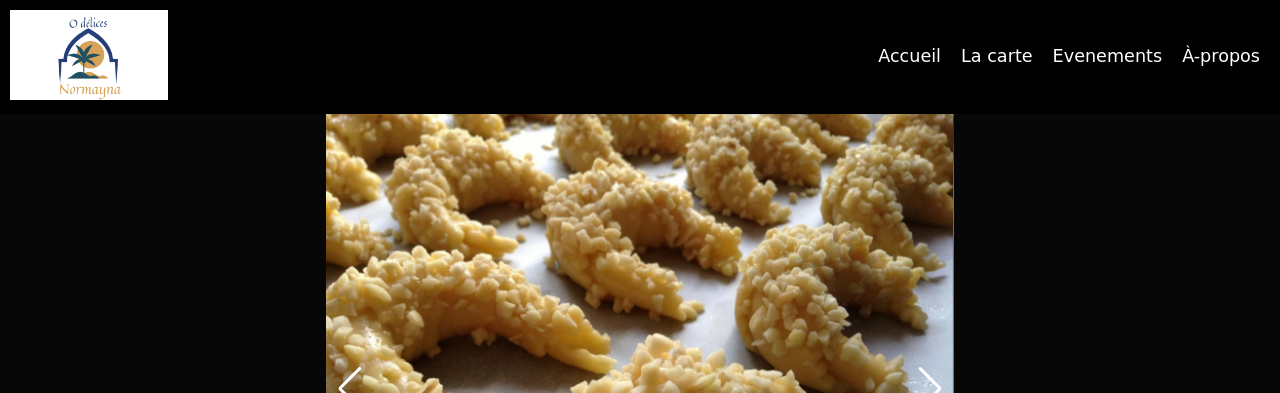
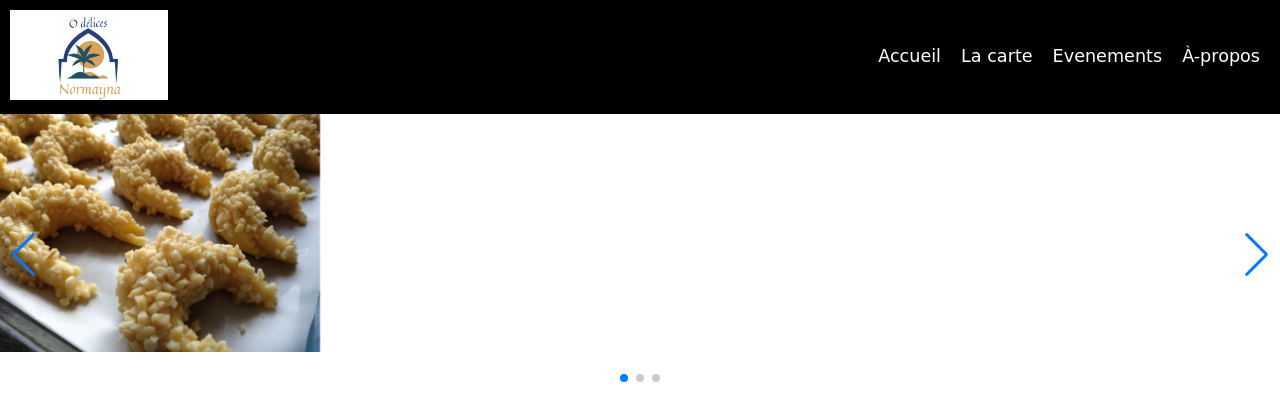
Before and after one commit to tallal76/normayna, a PHP site: page / in a window 1280 px wide. Shown: the top 393 px of the page. Run offline with PHP 8.4, Linux system fonts and the light colour scheme; some libraries are stand-ins or nearby versions; some web fonts are replaced.

Commit message:
modification de css pour le slider

```diff
--- a/assets/css/sliderAccueil.css
+++ b/assets/css/sliderAccueil.css
@@ -1,28 +1,27 @@
-*{
-    margin: 0;
-    padding: 0;
-    box-sizing: border-box;
-}
 
-.container{
-    width: 100%;
-  /*   height: 100vh; */
-    background: rgb(7, 7, 7);
-    display: flex;
-    align-items: center;
-justify-content: center;
 
-}
-.swiper{
-    width: 49%;
-    height: fit-content;
-}
-.swiper-slide img{
-    width: 100%;
-}
-.swiper .swiper-button-prev, .swiper .swiper-button-next{
-color: #fff;
-}
-.swiper .swiper-pagination-bullet-active{
-    background: #fff;
-}
+  /* The dots/bullets/indicators */
+.dot {
+    cursor: pointer;
+    height: 15px;
+    width: 15px;
+    margin: 0 2px;
+    background-color: #bbb;
+    border-radius: 50%;
+    display: inline-block;
+    transition: background-color 0.6s ease;
+  }
+  active, .dot:hover {
+    background-color: #717171;
+  }
+
+  /* Fading animation */
+  .fade {
+    animation-name: fade;
+    animation-duration: 1.5s;
+  }
+
+  @keyframes fade {
+    from {opacity: .4}
+    to {opacity: 1}
+  }
```
